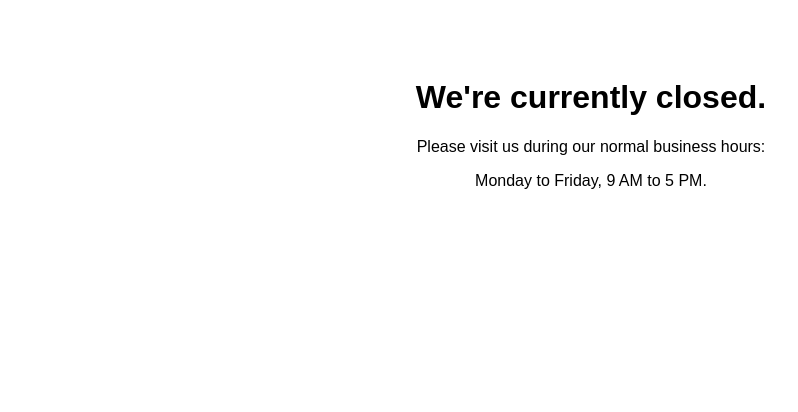
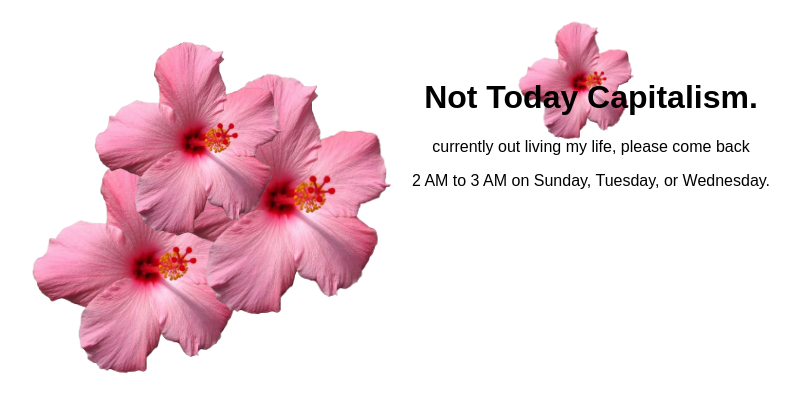
Before and after one commit to sw4668/assignment-07, a website: page denied.html in a window 1280 px wide. Shown: the whole page, without its empty margins (49-847 px from the left). Drawn offline with Linux system fonts and the light colour scheme.

Commit message:
update html
added random flowers

```diff
--- a/denied.html
+++ b/denied.html
@@ -9,12 +9,57 @@
     font-family: Arial, sans-serif;
     text-align: center;
     padding-top: 50px;
+    position: relative;
   }
+
+  .random-image {
+  position: absolute;
+}
+
+.random-image:nth-child(1) {
+  top: 20%;
+  left: 15%;
+}
+
+.random-image:nth-child(2) {
+  top: 50%;
+  left: 60%;
+}
+
+.random-image:nth-child(3) {
+  top: 80%;
+  left: 30%;
+}
+
+h1, p {
+  position: relative;
+  z-index: 10;
+}
+
 </style>
 </head>
 <body>
-  <h1>We're currently closed.</h1>
-  <p>Please visit us during our normal business hours:</p>
-  <p>Monday to Friday, 9 AM to 5 PM.</p>
+    <img src="flower.png" class="random-image">
+    <img src="flower.png" class="random-image">
+    <img src="flower.png" class="random-image">
+    <img src="flower.png" class="random-image">
+  <h1>Not Today Capitalism.</h1>
+  <p>currently out living my life, please come back</p>
+  <p>2 AM to 3 AM on Sunday, Tuesday, or Wednesday.</p>
+
+  <script>
+    window.onload = function() {
+      document.querySelectorAll('.random-image').forEach(function(img) {
+        // Random size between 10% to 30% of the viewport width
+        let size = Math.random() * 20 + 10 + 'vw';
+        img.style.width = size;
+        img.style.height = 'auto'; // Maintain aspect ratio
+
+        // Random position
+        img.style.top = Math.random() * (100 - parseInt(size)) + '%';
+        img.style.left = Math.random() * (100 - parseInt(size)) + '%';
+      });
+    };
+  </script>
 </body>
 </html>
```
Also changed, not shown: flower.png (added), 1 other file.
